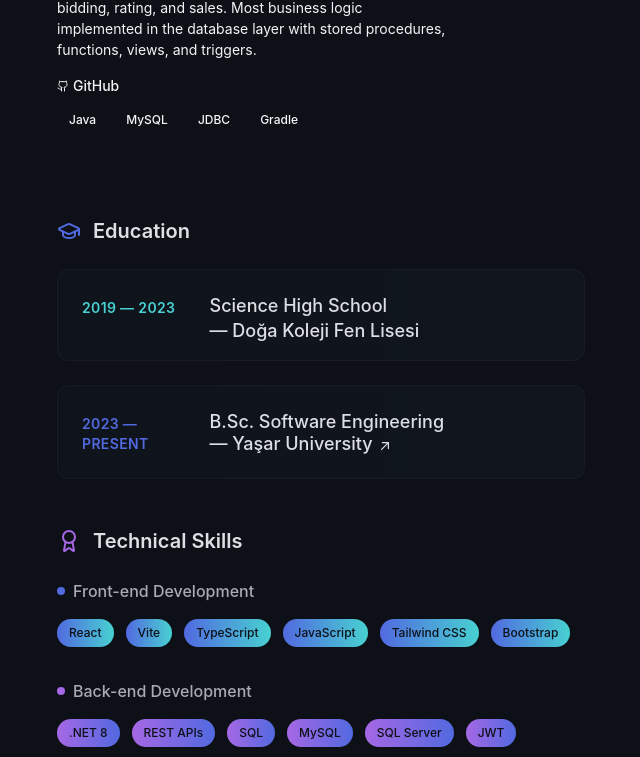
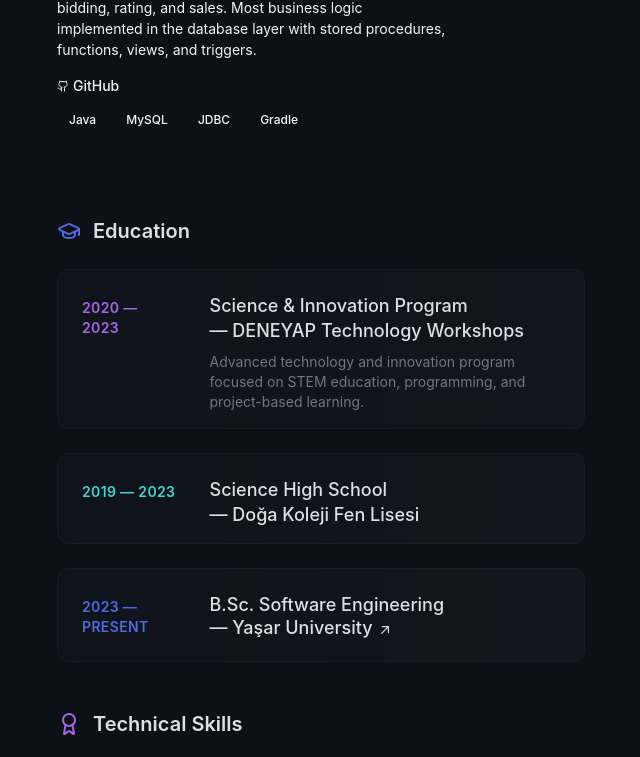
Before and after one commit to this-Demir/demirdogen.dev-portfolio, a React (Vite) app: page / in a window 1280 px wide. Shown: the part 1999-2756 px from the top of the page, without its empty margins (599-1239 px from the left). Built offline with nearby package versions, Linux system fonts and the light colour scheme; the HTML template or start-up script is replaced by a standard one.

Commit message:
Add Deneyap education and improve skills section

```diff
--- a/src/pages/Index.tsx
+++ b/src/pages/Index.tsx
@@ -105,6 +105,8 @@ const Index = () => {
                 links={[
                   { label: 'yu-sync.com', url: 'https://yu-sync.com' }
                 ]}
+                image="/src/assets/yu-sync-logo.png"
+                imageAlt="YU-Sync Logo"
               />
             </li>
             <li>
@@ -148,6 +150,27 @@ const Index = () => {
               <h3 className="text-xl font-semibold text-pearl">Education</h3>
             </div>
             <div className="space-y-6">
+              <div className="group relative grid pb-4 transition-all sm:grid-cols-8 sm:gap-8 hover:!opacity-100 group-hover/list:opacity-50 p-6 bg-gradient-to-r from-deep-blue/30 to-ocean-blue/20 rounded-xl border border-steel-blue/20 animated-border glow-on-hover">
+                <div className="mb-2 mt-1 text-sm font-semibold uppercase tracking-wide text-ui-purple sm:col-span-2">
+                  2020 — 2023
+                </div>
+                <div className="sm:col-span-6">
+                  <h4 className="font-medium leading-snug text-pearl text-lg">
+                    <div>
+                      <span>
+                        Science & Innovation Program{' '}
+                        <span className="inline-block">
+                          — DENEYAP Technology Workshops
+                        </span>
+                      </span>
+                    </div>
+                  </h4>
+                  <p className="text-sm text-cool-gray mt-2">
+                    Advanced technology and innovation program focused on STEM education, programming, and project-based learning.
+                  </p>
+                </div>
+              </div>
+
               <div className="group relative grid pb-4 transition-all sm:grid-cols-8 sm:gap-8 hover:!opacity-100 group-hover/list:opacity-50 p-6 bg-gradient-to-r from-deep-blue/30 to-ocean-blue/20 rounded-xl border border-steel-blue/20 animated-border glow-on-hover">
                 <div className="mb-2 mt-1 text-sm font-semibold uppercase tracking-wide text-ui-teal sm:col-span-2">
                   2019 — 2023
@@ -214,36 +237,39 @@ const Index = () => {
               <Award className="h-6 w-6 text-ui-purple" />
               <h3 className="text-xl font-semibold text-pearl">Technical Skills</h3>
             </div>
-            <div className="space-y-8">
-              <div>
-                <h4 className="text-base font-medium text-silver mb-4 flex items-center gap-2">
-                  <span className="w-2 h-2 bg-ui-blue rounded-full"></span>
-                  Front-end Development
-                </h4>
-                <div className="flex flex-wrap gap-3">
+            <div className="grid grid-cols-1 lg:grid-cols-2 gap-8">
+              {/* Frontend Skills */}
+              <div className="bg-gradient-to-br from-ui-blue/10 to-ui-blue/5 p-6 rounded-xl border border-ui-blue/20 hover:border-ui-blue/40 transition-all duration-300 glow-on-hover">
+                <div className="flex items-center gap-3 mb-6">
+                  <div className="w-3 h-3 bg-ui-blue rounded-full animate-pulse"></div>
+                  <h4 className="text-lg font-semibold text-pearl">Front-end Development</h4>
+                </div>
+                <div className="grid grid-cols-2 gap-3">
                   {['React', 'Vite', 'TypeScript', 'JavaScript', 'Tailwind CSS', 'Bootstrap'].map((skill, index) => (
                     <AnimatedSkillBadge key={skill} skill={skill} category="frontend" delay={index * 100} />
                   ))}
                 </div>
               </div>
 
-              <div>
-                <h4 className="text-base font-medium text-silver mb-4 flex items-center gap-2">
-                  <span className="w-2 h-2 bg-ui-purple rounded-full"></span>
-                  Back-end Development
-                </h4>
-                <div className="flex flex-wrap gap-3">
+              {/* Backend Skills */}
+              <div className="bg-gradient-to-br from-ui-purple/10 to-ui-purple/5 p-6 rounded-xl border border-ui-purple/20 hover:border-ui-purple/40 transition-all duration-300 glow-on-hover">
+                <div className="flex items-center gap-3 mb-6">
+                  <div className="w-3 h-3 bg-ui-purple rounded-full animate-pulse"></div>
+                  <h4 className="text-lg font-semibold text-pearl">Back-end Development</h4>
+                </div>
+                <div className="grid grid-cols-2 gap-3">
                   {['.NET 8', 'REST APIs', 'SQL', 'MySQL', 'SQL Server', 'JWT', 'Python'].map((skill, index) => (
                     <AnimatedSkillBadge key={skill} skill={skill} category="backend" delay={index * 100} />
                   ))}
                 </div>
               </div>
 
-              <div>
-                <h4 className="text-base font-medium text-silver mb-4 flex items-center gap-2">
-                  <span className="w-2 h-2 bg-ui-teal rounded-full"></span>
-                  Java Ecosystem
-                </h4>
+              {/* Java Skills */}
+              <div className="bg-gradient-to-br from-ui-teal/10 to-ui-teal/5 p-6 rounded-xl border border-ui-teal/20 hover:border-ui-teal/40 transition-all duration-300 glow-on-hover">
+                <div className="flex items-center gap-3 mb-6">
+                  <div className="w-3 h-3 bg-ui-teal rounded-full animate-pulse"></div>
+                  <h4 className="text-lg font-semibold text-pearl">Java Ecosystem</h4>
+                </div>
                 <div className="flex flex-wrap gap-3">
                   {['Java', 'JavaFX', 'Gradle'].map((skill, index) => (
                     <AnimatedSkillBadge key={skill} skill={skill} category="java" delay={index * 100} />
@@ -251,11 +277,12 @@ const Index = () => {
                 </div>
               </div>
 
-              <div>
-                <h4 className="text-base font-medium text-silver mb-4 flex items-center gap-2">
-                  <span className="w-2 h-2 bg-ui-blue rounded-full"></span>
-                  Testing & QA
-                </h4>
+              {/* Testing Skills */}
+              <div className="bg-gradient-to-br from-ui-blue/10 to-ui-teal/5 p-6 rounded-xl border border-ui-blue/20 hover:border-ui-teal/40 transition-all duration-300 glow-on-hover">
+                <div className="flex items-center gap-3 mb-6">
+                  <div className="w-3 h-3 bg-gradient-to-r from-ui-blue to-ui-teal rounded-full animate-pulse"></div>
+                  <h4 className="text-lg font-semibold text-pearl">Testing & QA</h4>
+                </div>
                 <div className="flex flex-wrap gap-3">
                   {['Selenium WebDriver', 'JUnit 5', 'Black-box Testing'].map((skill, index) => (
                     <AnimatedSkillBadge key={skill} skill={skill} category="testing" delay={index * 100} />
@@ -263,23 +290,28 @@ const Index = () => {
                 </div>
               </div>
 
-              <div>
-                <h4 className="text-base font-medium text-silver mb-4 flex items-center gap-2">
-                  <span className="w-2 h-2 bg-ui-purple rounded-full"></span>
-                  Tools & Platforms
-                </h4>
-                <div className="flex flex-wrap gap-3">
+              {/* Tools & Platforms */}
+              <div className="lg:col-span-2">
+                <div className="bg-gradient-to-r from-ui-purple/10 via-ui-blue/10 to-ui-teal/10 p-6 rounded-xl border border-ui-purple/20 hover:border-ui-blue/40 transition-all duration-300 glow-on-hover">
+                  <div className="flex items-center gap-3 mb-6">
+                    <div className="w-3 h-3 bg-gradient-to-r from-ui-purple via-ui-blue to-ui-teal rounded-full animate-pulse"></div>
+                    <h4 className="text-lg font-semibold text-pearl">Tools & Platforms</h4>
+                  </div>
+                  <div className="flex flex-wrap gap-3 justify-center">
                     {['GitHub', 'Vercel', 'Iyzico'].map((skill, index) => (
                       <AnimatedSkillBadge key={skill} skill={skill} category="tools" delay={index * 100} />
                     ))}
                   </div>
                 </div>
+              </div>
 
-              <div>
-                <h4 className="text-base font-medium text-silver mb-4 flex items-center gap-2">
-                  <span className="w-2 h-2 bg-ui-teal rounded-full"></span>
-                  Languages
-                </h4>
+              {/* Languages */}
+              <div className="lg:col-span-2">
+                <div className="bg-gradient-to-r from-ui-teal/10 to-ui-blue/10 p-6 rounded-xl border border-ui-teal/20 hover:border-ui-blue/40 transition-all duration-300 glow-on-hover">
+                  <div className="flex items-center gap-3 mb-6">
+                    <div className="w-3 h-3 bg-gradient-to-r from-ui-teal to-ui-blue rounded-full animate-pulse"></div>
+                    <h4 className="text-lg font-semibold text-pearl">Languages</h4>
+                  </div>
                   <div className="grid grid-cols-1 sm:grid-cols-2 gap-4">
                     <div className="bg-gradient-to-r from-ui-teal/20 to-ui-blue/10 p-4 rounded-xl border border-ui-teal/20">
                       <div className="flex items-center gap-3 mb-2">
@@ -311,6 +343,7 @@ const Index = () => {
               </div>
             </div>
           </div>
+        </div>
       </section>
 
       <PersonalizedFooter />
```
Lines whose indentation alone changed are shown as unchanged.
